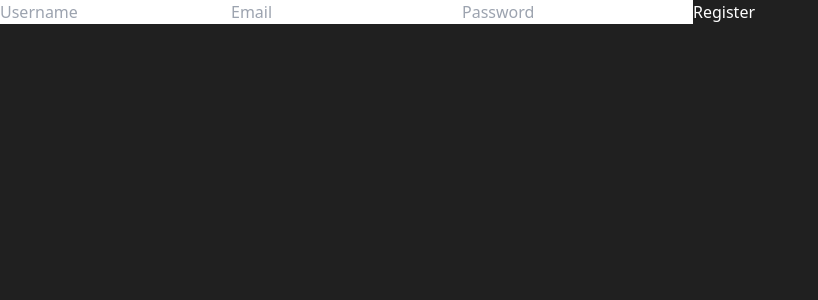
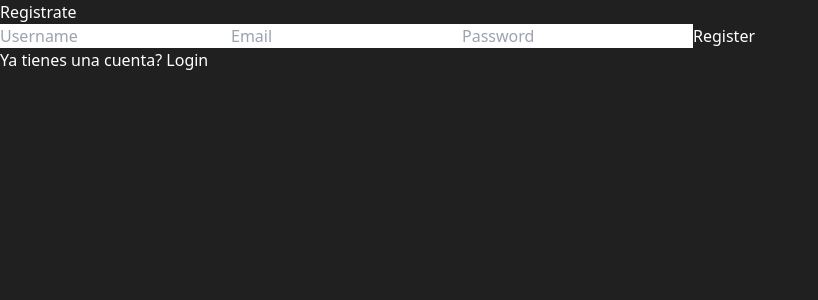
Before and after one commit to bryansoberon/MED_CRUD_AUTH, a React (Vite) app in the folder client/: page /register in a window 1280 px wide. Shown: the top 300 px of the page, without its empty margins (0-818 px from the left). Built offline with nearby package versions, Linux system fonts and the light colour scheme.

Commit message:
login and register linked

```diff
--- a/client/src/pages/RegisterPage.jsx
+++ b/client/src/pages/RegisterPage.jsx
@@ -21,13 +21,19 @@ function RegisterPage(){
     })
 
     return(
-        <div className='bg-zinc-800 max-w-md p-10 rounded-md'>
+       <div className='flex h-[calc(100vh-100px)] items-center justify-center'>
+            <div className='bg-zinc-800 max-w-md p-10 rounded-md'>
             {
                 registerErrors.map((error, i) => (
                     <div className="bg-red-500 p-2 text-white mb-2" key={i}>{error}
                     </div>
                 ))
             }
+
+            <h1 className='text-2xl font-bold mb-3'>Registrate</h1>
+
+
+
             <form onSubmit={onSubmit}
             className='flex flex-col'
             >
@@ -62,7 +68,9 @@ function RegisterPage(){
                 Register
             </button>
             </form>
+            <p className='flex gap-x-2 justify-between'>Ya tienes una cuenta? <a href="/login" className='text-sky-500'>Login</a></p>
         </div>
+       </div>
     )
 }
 
```
